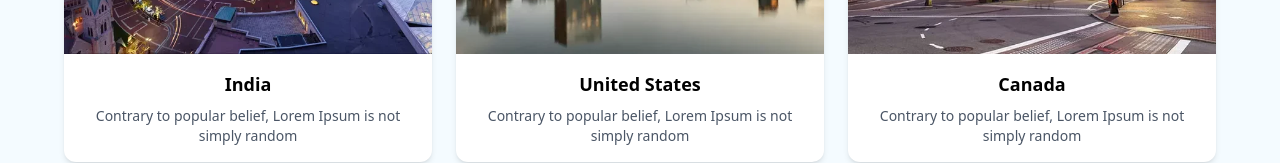
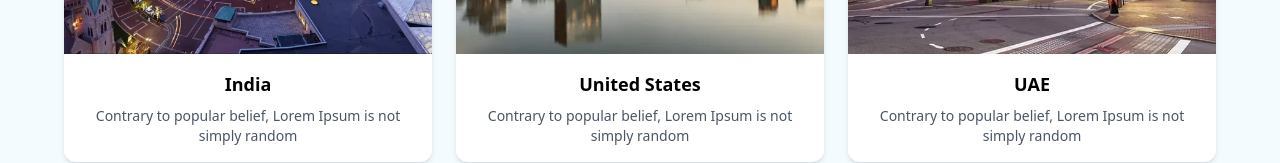
Before and after one commit to aruns128/hiretrix, a Next.js app: page / in a window 1280 px wide. Shown: the part 2033-2196 px from the top of the page. Built offline with nearby package versions, Linux system fonts and the light colour scheme.

Commit message:
content updated

```diff
--- a/components/ChatBot.tsx
+++ b/components/ChatBot.tsx
@@ -25,7 +25,7 @@
   }, [messages]);
 
   return (
-    <div className="fixed bottom-20 right-5 z-50">
+    <div className="fixed bottom-5 right-5 z-50">
       {/* Toggle Button */}
       {!isOpen && (
         <button
--- a/components/Locations.tsx
+++ b/components/Locations.tsx
@@ -14,7 +14,7 @@
         description: "Contrary to popular belief, Lorem Ipsum is not simply random",
     },
     {
-        name: "Canada",
+        name: "UAE",
         code: "location_3.webp",
         description: "Contrary to popular belief, Lorem Ipsum is not simply random",
     },
```
